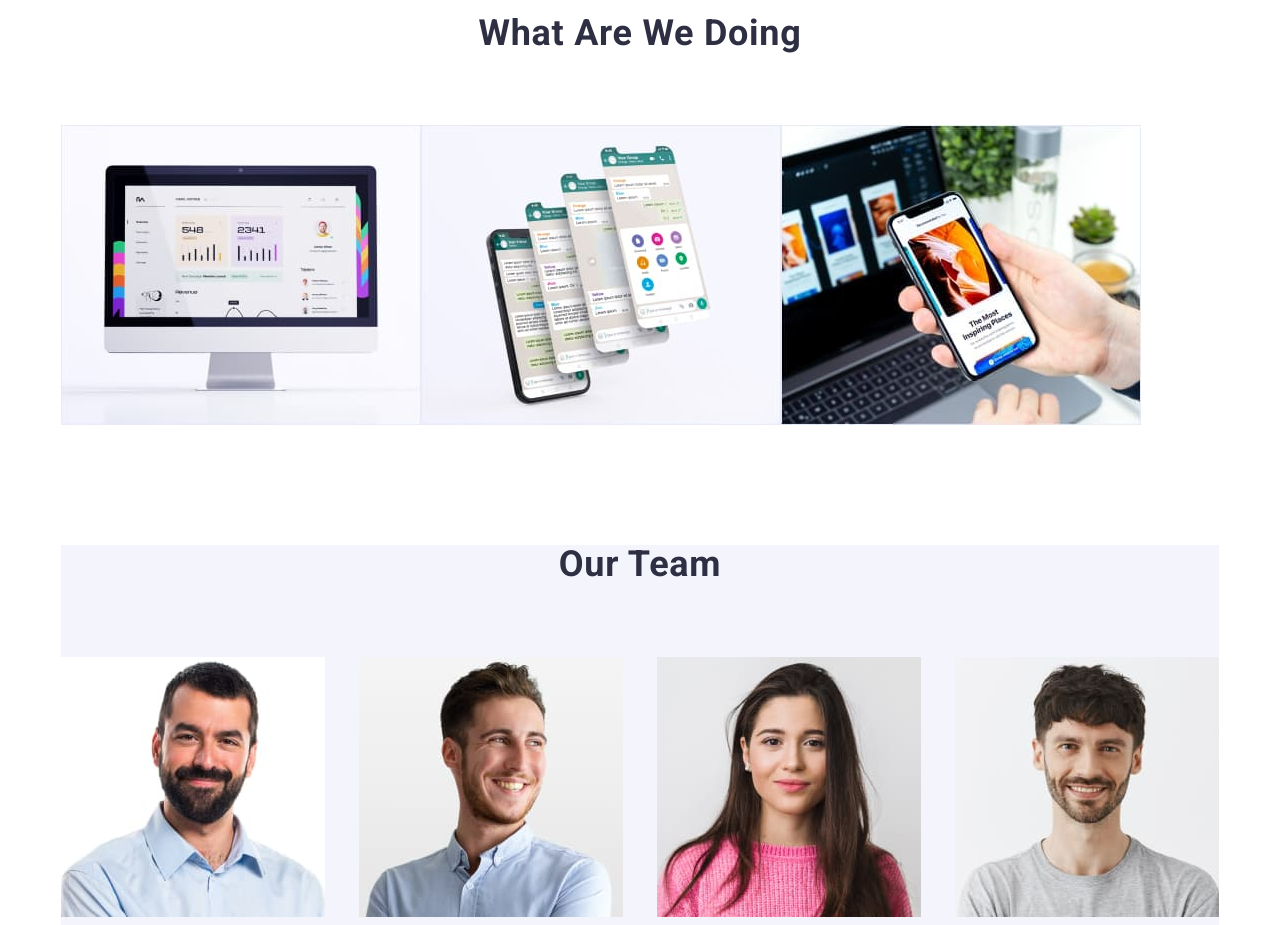
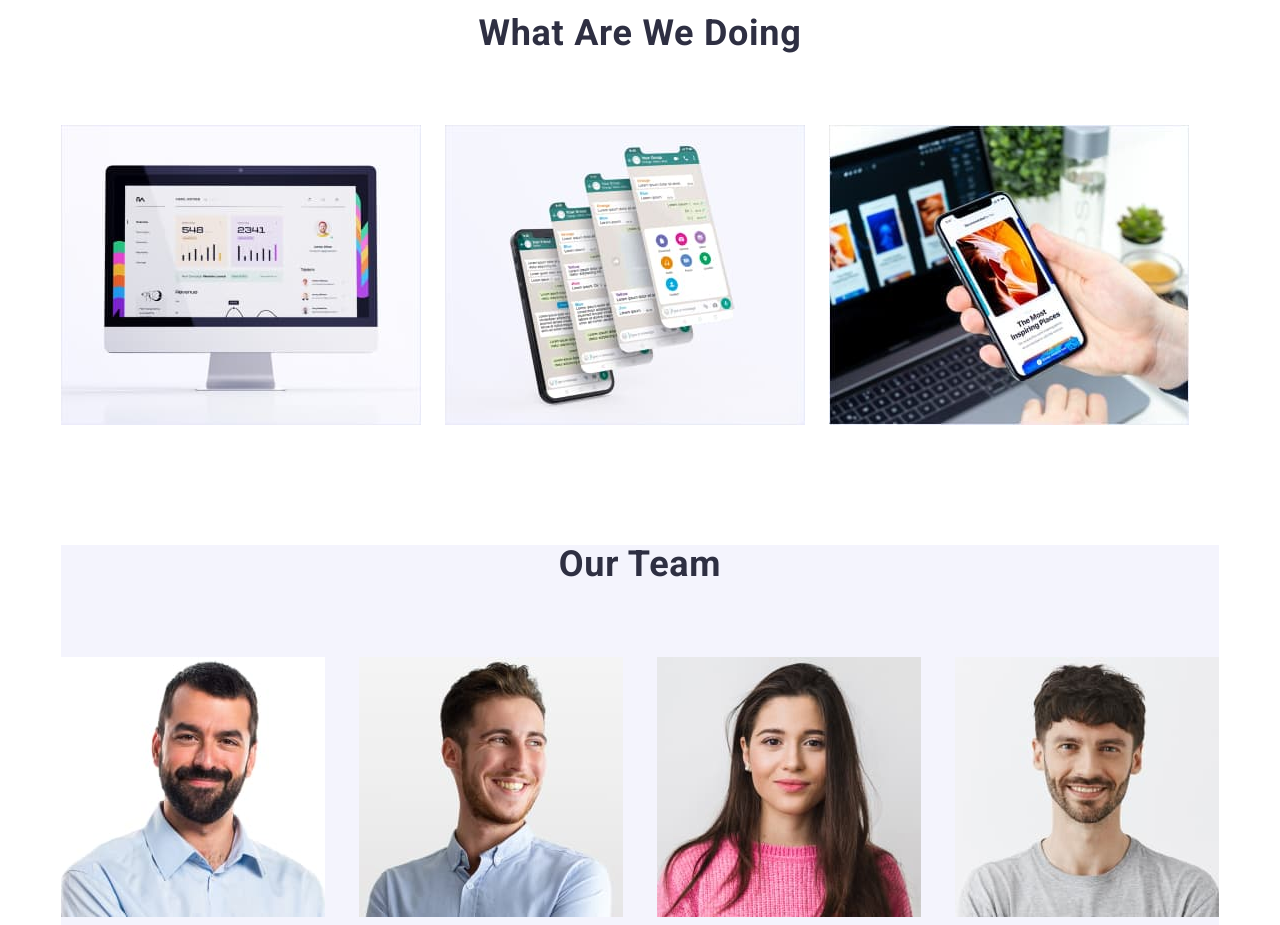
Before and after one commit to Sergiyan92/goit-markup-hw-03, a plain HTML site: page index.html in a window 1280 px wide. Shown: the part 1080-2005 px from the top of the page. Drawn offline with nearby package versions, Linux system fonts and the light colour scheme.

Commit message:
Update styles.css

```diff
--- a/css/styles.css
+++ b/css/styles.css
@@ -206,7 +206,7 @@ cont    padding-bottom: 24px;
 }
 .img-list {
     display: flex;
-    gap: 24;
+    gap: 24px;
     /* justify-content: space-between; */
     padding-bottom: 120px;
 }
```
